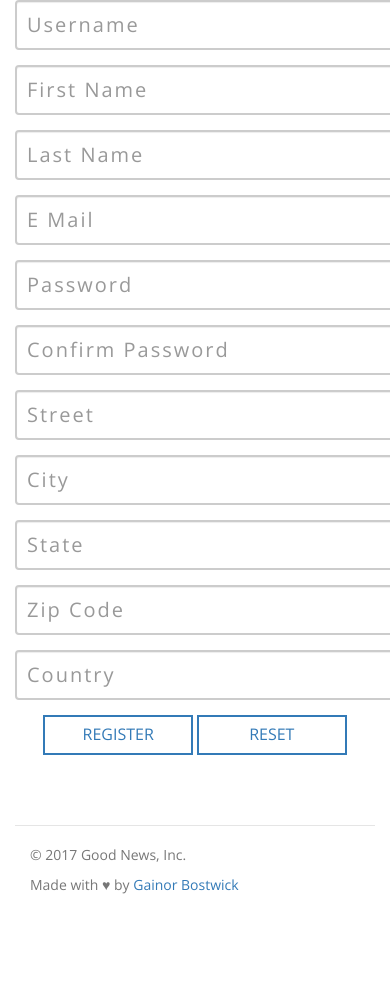
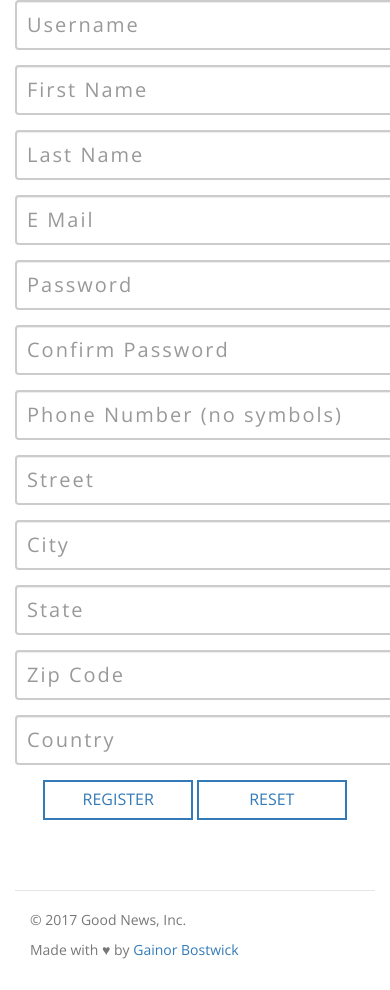
Before and after one commit to GainorB/churchfindr, a Node server app: page /auth/register in a window 390 px wide; the page is wider, and only the part inside the window is pictured. Shown: the part 291-1281 px from the top of that part. Before the commit the page ends 1185 px from the top of that part, so only its background shows below. Run offline with Node 20, Linux system fonts and the light colour scheme; some libraries are stand-ins or nearby versions.

Commit message:
added phone number to profile

```diff
--- a/db/queries.js
+++ b/db/queries.js
@@ -95,7 +95,7 @@ function getSavedChurchesFromProfile(req, res, next){
 
 // SEND SMS
 function sendSMS(req, res, next){
-    var number = parseInt(req.body.number);
+    var number = parseInt(req.user.phonenumber);
     console.log(number);
     var address = req.body.address;
     console.log(address);
--- a/models/schema.sql
+++ b/models/schema.sql
@@ -10,6 +10,7 @@ CREATE TABLE IF NOT EXISTS users(
     lastname VARCHAR(255),
     password VARCHAR(255),
     email VARCHAR(255) UNIQUE NOT NULL,
+    phonenumber BIGINT,
     street VARCHAR(255),
     city VARCHAR(255),
     state VARCHAR(255),
--- a/models/user.js
+++ b/models/user.js
@@ -10,10 +10,10 @@ User.create = user => {
  return db.one(
     `
       INSERT INTO users
-      (username, firstname, lastname, password, email, street, city, state, country, zip)
-      VALUES ($1, $2, $3, $4, $5, $6, $7, $8, $9, $10) RETURNING *
+      (username, firstname, lastname, password, email, phonenumber, street, city, state, country, zip)
+      VALUES ($1, $2, $3, $4, $5, $6, $7, $8, $9, $10, $11) RETURNING *
     `,
-    [user.username, user.firstname, user.lastname, user.password, user.email, user.street, user.city, user.state, user.country, user.zip]
+    [user.username, user.firstname, user.lastname, user.password, user.email, user.phonenumber, user.street, user.city, user.state, user.country, user.zip]
   )
 };
 
--- a/public/stylesheets/style.css
+++ b/public/stylesheets/style.css
@@ -115,6 +115,7 @@ footer {
 #register_lastname,
 #register_email,
 #register_password,
+#register_phonenumber,
 #register_street,
 #register_zip,
 #register_city,
@@ -235,7 +236,8 @@ ERRORS ON REGISTER/LOGIN FORMS
   margin-left: 5px;
 }
 
-.sms:hover {
+.sms:hover,
+.smsText:hover {
   color: blue;
   border-bottom: 2px solid blue;
 }
--- a/routes/authRoutes.js
+++ b/routes/authRoutes.js
@@ -19,6 +19,7 @@ router.post('/register', (req, res, next)  => {
   var firstname = req.body.firstname;
   var lastname = req.body.lastname;
   var email = req.body.email;
+  var phonenumber = req.body.phonenumber;
 
   // PASSWORD
   var password = req.body.password;
@@ -36,6 +37,7 @@ router.post('/register', (req, res, next)  => {
   req.checkBody('firstname', 'First Name is required').notEmpty();
   req.checkBody('lastname', 'Last Name is required').notEmpty();
   req.checkBody('email', 'Email is required').isEmail();
+  req.checkBody('phonenumber', 'Phone Number is required').isInt();
 
   req.checkBody('password', 'Password is required').notEmpty();
   req.checkBody('password2', 'Passwords do not match').equals(password);
--- a/services/auth/auth-helpers.js
+++ b/services/auth/auth-helpers.js
@@ -20,6 +20,7 @@ function createNewUser(req, res) {
     lastname: req.body.lastname,
     password: hash,
     email: req.body.email,
+    phonenumber: req.body.phonenumber,
     street: req.body.street,
     city: req.body.city,
     state: req.body.state,
--- a/views/auth/register.ejs
+++ b/views/auth/register.ejs
@@ -28,7 +28,6 @@
         <% } %>
     <% } %>
 </ul>
-
 <p>Please take some time to register</p>
 <p>A profile gives you access to finding churches near you. Registering only takes a few minutes!</p>
 <form method='POST' action='/auth/register'>
@@ -57,6 +56,10 @@
     <input type="password" id="register_password" class="form-control" name="password2" title="Confirm Password" placeholder="Confirm Password">
         </div>
     <div class="form-group">
+        <label class="sr-only">Phone Number</label>
+    <input type="text" id="register_phonenumber" class="form-control" name="phonenumber" title="Phone Number" placeholder="Phone Number (no symbols)">
+        </div>
+    <div class="form-group">
         <label class="sr-only">Street</label>
     <input type="text" id="register_street" class="form-control" name="street" title="Street" placeholder="Street">
         </div>
--- a/views/users.ejs
+++ b/views/users.ejs
@@ -24,6 +24,7 @@
 <input type="text" id="register_firstname" name="firstname" placeholder="<%= user.firstname %>" readonly><br>
 <input type="text" id="register_lastname" name="lastname" placeholder="<%= user.lastname %>" readonly><br>
 <input type="email" id="register_email" name="email" placeholder="<%= user.email %>" readonly><br>
+<input type="email" id="register_phonenumber" name="phonenumber" placeholder="<%= user.phonenumber %>" readonly><br>
 <input type="text" id="register_street" name="street" placeholder="<%= user.street %>" readonly><br>
 <input type="text" id="register_city" name="city" placeholder="<%= user.city %>" readonly><br>
 <input type="text" id="register_state" name="state" placeholder="<%= user.state %>" readonly><br>
@@ -31,7 +32,7 @@
 <input type="text" id="register_country" name="country" placeholder="<%= user.country %>" readonly><br>
 <br>
 <p>Save a church to your profile, to leave a review!</p>
-
+<p>Send a SMS to your phone with the churches information by clicking <span class="smsText">"SMS?".</span></p>
 <p>
     <ul id="savedChurches">
         <% data.forEach(function(d) { %>
```
Also changed, not shown: public/javascripts/saved.js (+4 -17 lines).
